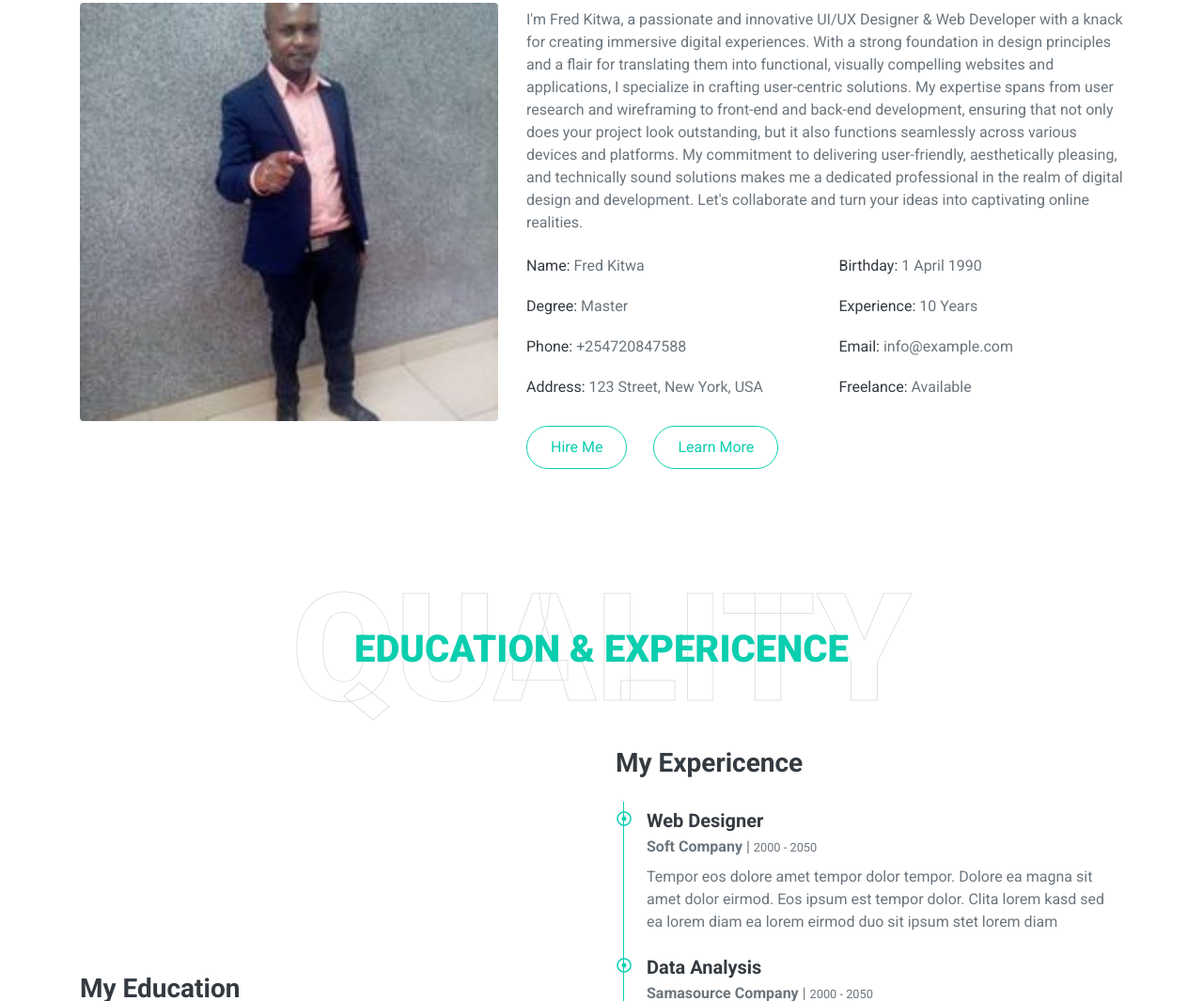
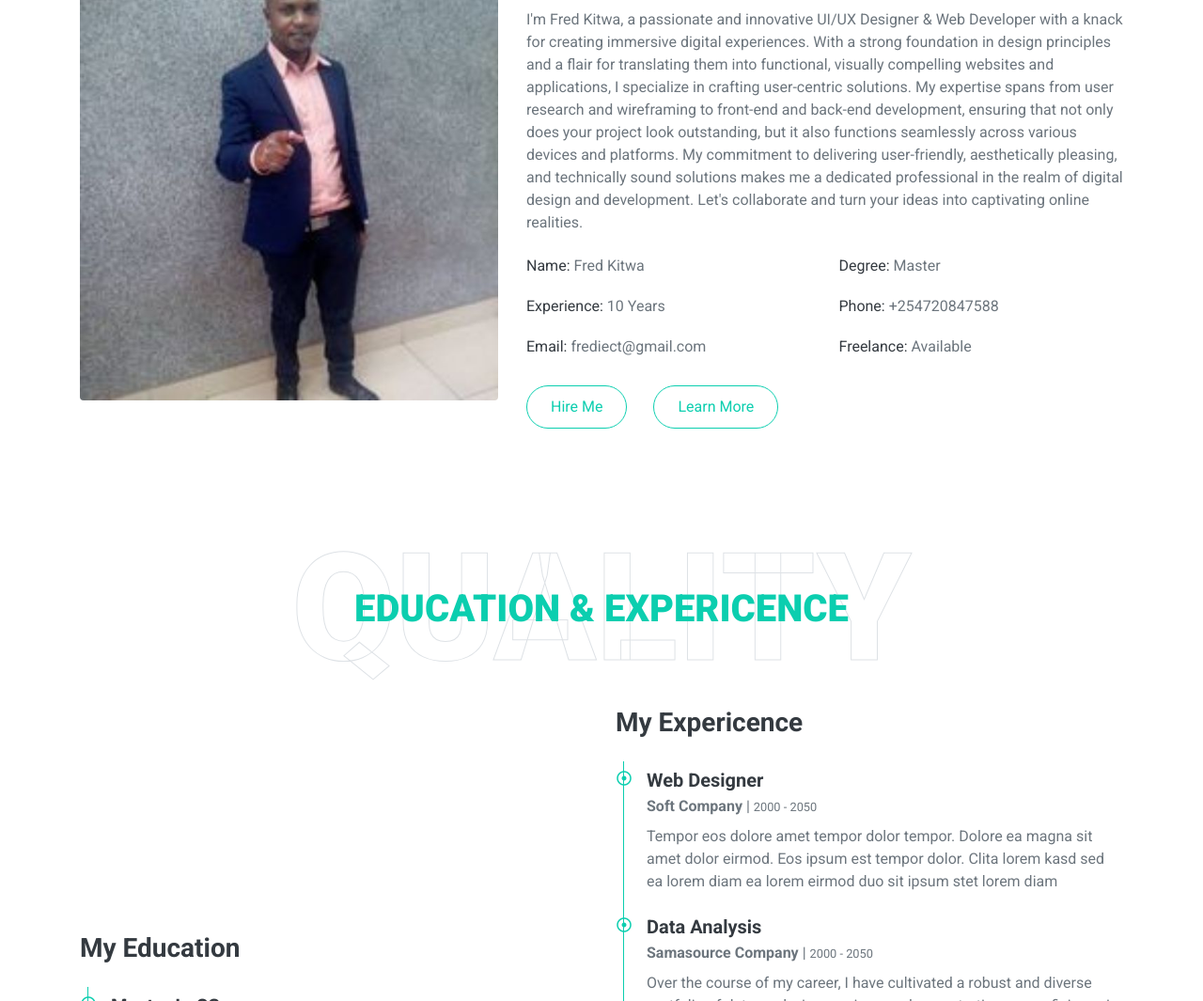
Before and after one commit to diffre/fred.github.io, a plain HTML site: page index.html in a window 1280 px wide. Shown: the part 1145-2210 px from the top of the page at 94% size. Drawn offline with nearby package versions, Linux system fonts and the light colour scheme.

Commit message:
Update index.html
date

```diff
--- a/index.html
+++ b/index.html
@@ -115,13 +115,11 @@
                     <p>I'm Fred Kitwa, a passionate and innovative UI/UX Designer & Web Developer with a knack for creating immersive digital experiences. With a strong foundation in design principles and a flair for translating them into functional, visually compelling websites and applications, I specialize in crafting user-centric solutions. My expertise spans from user research and wireframing to front-end and back-end development, ensuring that not only does your project look outstanding, but it also functions seamlessly across various devices and platforms. My commitment to delivering user-friendly, aesthetically pleasing, and technically sound solutions makes me a dedicated professional in the realm of digital design and development. Let's collaborate and turn your ideas into captivating online realities.</p>
                     <div class="row mb-3">
                         <div class="col-sm-6 py-2"><h6>Name: <span class="text-secondary">Fred Kitwa</span></h6></div>
-                        <div class="col-sm-6 py-2"><h6>Birthday: <span class="text-secondary">1 April 1990</span></h6></div>
                         <div class="col-sm-6 py-2"><h6>Degree: <span class="text-secondary">Master</span></h6></div>
                         <div class="col-sm-6 py-2"><h6>Experience: <span class="text-secondary">10 Years</span></h6></div>
                         <div class="col-sm-6 py-2"><h6>Phone: <span class="text-secondary">+254720847588</span></h6></div>
-                        <div class="col-sm-6 py-2"><h6>Email: <span class="text-secondary">info@example.com</span></h6></div>
-                        <div class="col-sm-6 py-2"><h6>Address: <span class="text-secondary">123 Street, New York, USA</span></h6></div>
-                        <div class="col-sm-6 py-2"><h6>Freelance: <span class="text-secondary">Available</span></h6></div>
+                        <div class="col-sm-6 py-2"><h6>Email: <span class="text-secondary">frediect@gmail.com</span></h6></div>
+                            <div class="col-sm-6 py-2"><h6>Freelance: <span class="text-secondary">Available</span></h6></div>
                     </div>
                     <a href="" class="btn btn-outline-primary mr-4">Hire Me</a>
                     <a href="" class="btn btn-outline-primary">Learn More</a>
```
